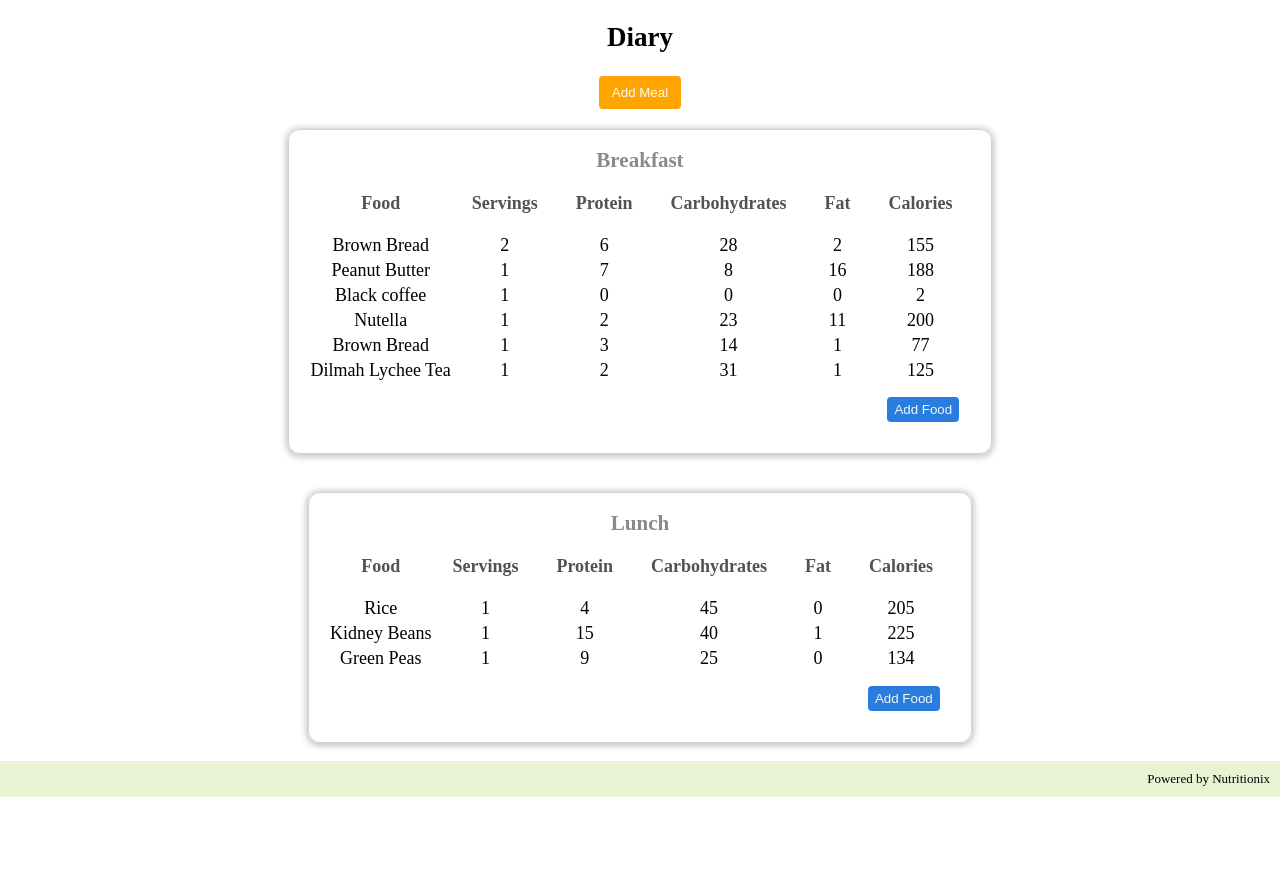
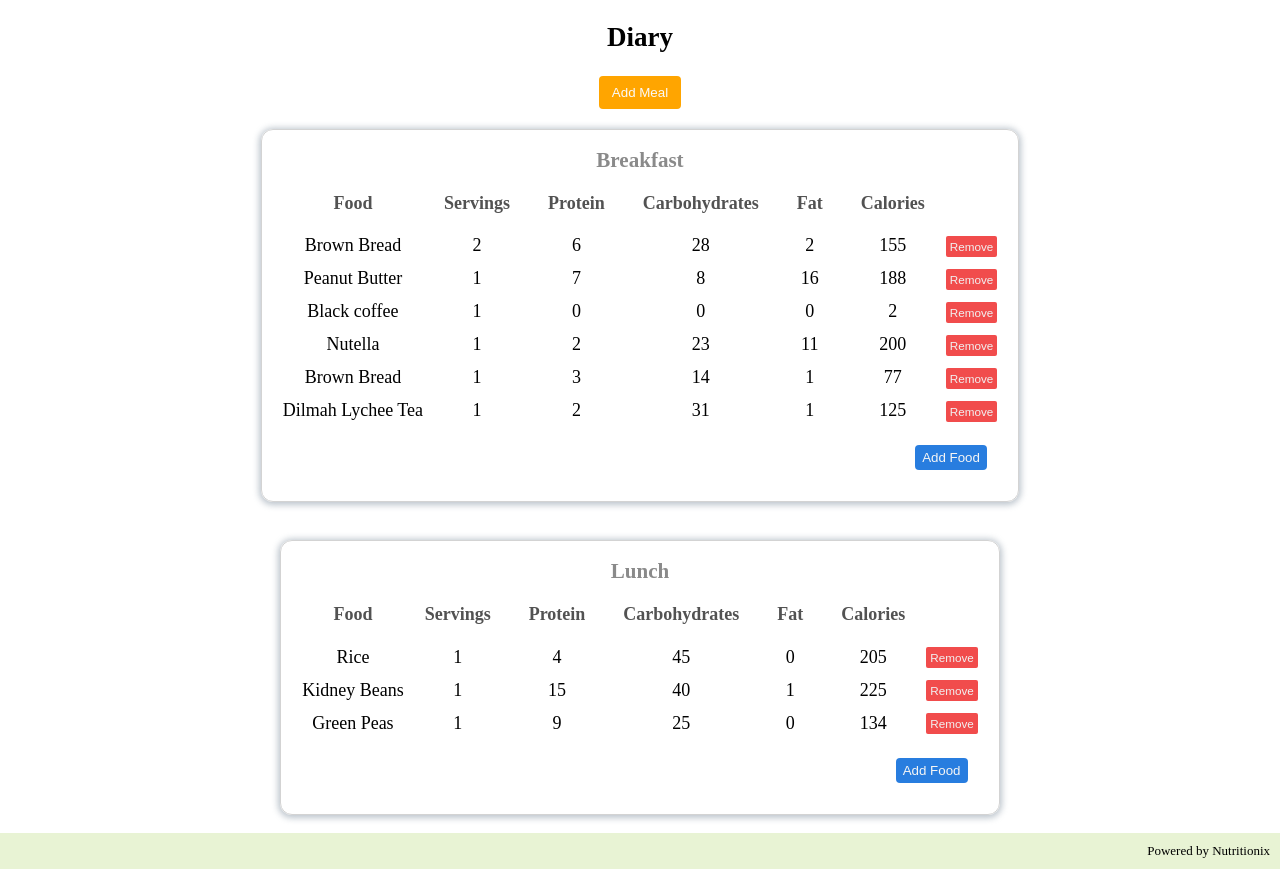
Before and after one commit to git-lavi/MealMaster, a Flask app: page /diary in a window 1280 px wide. Shown: the part 150-1019 px from the top of the page. Before the commit the page ends 947 px from the top, so only its background shows below. Run offline with Flask 3, Linux system fonts and the light colour scheme; a user stored in the database is signed in; data comes from the database, SQL or seed files in the repository; both versions use the stored data as it was after the commit.

Commit message:
remove food feature added

```diff
--- a/app.py
+++ b/app.py
@@ -229,13 +229,16 @@ def add_food():
 
     food_servings = int(food_servings)
 
+    # try:
+    #     nix_food_name = get_nix_food_name(food_name)
+    # except Exception as e:
+    #     flash(str(e), "error")
+    #     return redirect("/diary")
     try:
-        nix_food_name = get_nix_food_name(food_name)
+        nutrients = get_nutrients(food_name, food_servings)
     except Exception as e:
         flash(str(e), "error")
         return redirect("/diary")
-
-    nutrients = get_nutrients(nix_food_name, food_servings)
 
     if not nutrients:
         flash("Error fetching nutrients", "error")
@@ -243,8 +246,6 @@ def add_food():
 
     # Nutrient details from nutrients
     calories, protein, carbohydrates, fat = nutrients['calories'], nutrients['protein'], nutrients['carbohydrates'], nutrients['fat']
-
-    print(f"meal_id: {meal_id}, food_name: {food_name}, food_servings: {food_servings}, nix_food_name: {nix_food_name}, calories: {calories}, protein: {protein}, carbohydrates: {carbohydrates}, fat: {fat}")
 
     # Insert food into DB
     try:
@@ -267,42 +268,73 @@ def add_food():
     return redirect("/diary")
 
 
-def get_nix_food_name(food_name):
-    # Call API
-    url = 'https://trackapi.nutritionix.com/v2/search/instant'
-    headers = {'Content-Type': 'application/x-www-form-urlencoded', 'x-app-id': APP_ID, 'x-app-key': API_KEY}
-    params = {'query': food_name}
+@app.route("/remove_food", methods=['POST'])
+@login_required
+def remove_food():
+    food_id = request.form.get("food-id")
+    print(food_id)
 
-    # testprint
-    print(params)
+    try:
+        conn, cursor = connect_to_db()
+        cursor.execute("DELETE FROM foods WHERE food_id = ?", (food_id,))
+    except sqlite3.Error as e:
+        flash("Error deleting food", "error")
+        print("Error deleting food", str(e))
+        conn.rollback()
+        return redirect("/diary")
+    finally:
+        if conn:
+            conn.commit()
+            conn.close()
 
-    response = requests.get(url, headers=headers, params=params)
-    print("get_food_nix_id API call response:",  response)
-    if response.status_code != 200:
-        print("Error fetching food list Nutritionix API")
-        raise NixAPICallError("Error fetching food list from Nutritionix API")
-
-    data = response.json()
-
-    # Get food only from common item list
-    common_list = data.get('common', [])
-
-    if not common_list:
-        print("Error obtaining food from Nutritionix API")
-        raise NixAPICallError("Sorry, we couldn't find this food.")
-
-    nix_food_name = common_list[0]['food_name']
-    return nix_food_name
+    flash("Food deleted successfully.", "success")
+    return redirect("/diary")
 
 
-def get_nutrients(nix_food_name: str, servings: int):
+# def get_nix_food_name(food_name):
+#     # Call API
+#     url = 'https://trackapi.nutritionix.com/v2/search/instant'
+#     headers = {'Content-Type': 'application/x-www-form-urlencoded', 'x-app-id': APP_ID, 'x-app-key': API_KEY}
+#     params = {'query': food_name}
+
+#     # testprint
+#     print(params)
+
+#     response = requests.get(url, headers=headers, params=params)
+#     print("get_food_nix_id API call response:",  response)
+#     if response.status_code != 200:
+#         print("Error fetching food list Nutritionix API")
+#         raise NixAPICallError("Error fetching food list from Nutritionix API")
+
+#     data = response.json()
+
+#     # Get food only from common item list
+#     common_list = data.get('common', [])
+
+#     if not common_list:
+#         print("Error obtaining food from Nutritionix API")
+#         raise NixAPICallError("Sorry, we couldn't find this food.")
+
+#     nix_food_name = common_list[0]['food_name']
+#     return nix_food_name
+
+
+def get_nutrients(food_name: str, servings: int):
     url = 'https://trackapi.nutritionix.com/v2/natural/nutrients'
     headers = {'Content-Type': 'application/json', 'x-app-id': APP_ID, 'x-app-key': API_KEY}
-    json = {'query': nix_food_name}
+    json = {'query': food_name}
 
-    response = requests.post(url, headers=headers, json=json)
-    print("get_nutrition API call response:", response)
-    data = response.json()
+    try:
+        response = requests.post(url, headers=headers, json=json)
+        print("get_nutrition API call response:", response)
+        data = response.json()
+    except requests.RequestException as e:
+        print("Error calling API", str(e))
+        flash("An error occurred while fetching nutrients", "error")
+
+    if 'foods' not in data:
+        print("Food not found in Nutritionix Natural API")
+        raise NixAPICallError("Food not found")
 
     foods = data['foods']
     nf_calories = foods[0]['nf_calories']
--- a/static/diary.css
+++ b/static/diary.css
@@ -89,10 +89,6 @@
     color: #8a8a8a;
 }
 
-.meal-table {
-    flex-grow: 1;
-}
-
 .meal-table th {
     font-weight: 600;
     color: #525252;
@@ -100,11 +96,27 @@
 }
 
 .meal-table tr {
-    padding: 1em
+    padding: 1em;
 }
 
 .meal-table td {
     text-align: center;
+    padding-bottom: 1vh;
+}
+
+.remove-food-btn {
+    font-size: 0.65em;
+    padding: 4px 4px;
+    background-color: rgba(240, 59, 59, 0.911);
+    color: rgb(241, 241, 241);
+    border: 0;
+    border-radius: 2px;
+    cursor: pointer;
+    transition-duration: 0.15s;
+}
+
+.remove-food-btn:hover {
+    background-color: rgba(216, 63, 63, 0.911);
 }
 
 .add-food-btn {
--- a/static/general.css
+++ b/static/general.css
@@ -50,6 +50,7 @@ a {
 
 .error {
     background-color: crimson;
+    color: whitesmoke;
 }
 
 /* Optional: Add animation */
--- a/templates/diary.html
+++ b/templates/diary.html
@@ -52,6 +52,12 @@ Diary - MealMaster
                                     <td>{{ food['carbohydrates'] }}</td>
                                     <td>{{ food['fat'] }}</td>
                                     <td>{{ food['calories'] }}</td>
+                                    <td>
+                                        <form action="/remove_food" method="post">
+                                            <input type="hidden" name="food-id" value="{{food['food_id']}}">
+                                            <button name="remove-food-btn" class="remove-food-btn" type="submit">Remove</button>
+                                        </form>
+                                    </td>
                                 </tr>
                             {% endfor %}
                         </tbody>
```
Also changed, not shown: database.db.
